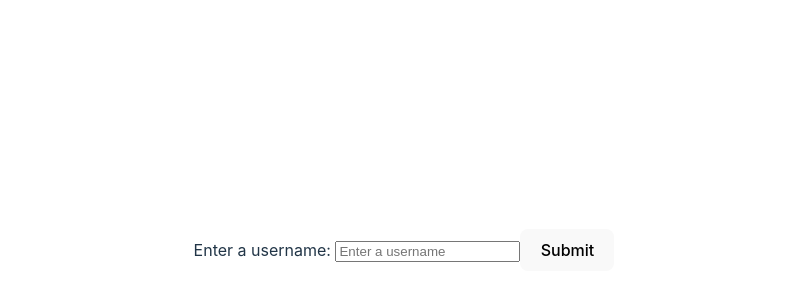
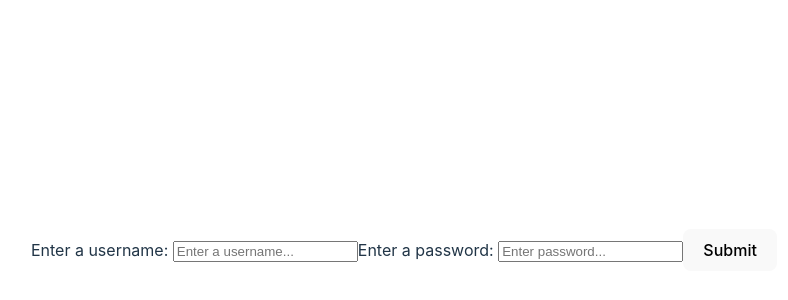
Before and after one commit to Daavoy/ChatApp, a React (Vite) app in the folder client/: page / in a window 1280 px wide. Shown: the part 150-450 px from the top of the page, without its empty margins (236-1024 px from the left). Built offline with nearby package versions, Linux system fonts and the light colour scheme; no server answers.

Commit message:
refactor: change logic for how messages are handled in the chat and loginform

```diff
--- a/client/components/Chat.jsx
+++ b/client/components/Chat.jsx
@@ -5,6 +5,7 @@ import { useState, useEffect } from "react";
 import { useLocation, useNavigate } from "react-router-dom";
 import { useSocket } from "../context/SocketContext";
 import FileUploader from "./FileUploader";
+
 const Chat = () => {
     const location = useLocation();
     const navigate = useNavigate();
@@ -113,26 +114,27 @@ const Chat = () => {
     const executeCommands = async (command) => {
         console.log("command", command);
         if (command === "-h") {
-            await helpCommand();
+            helpCommand();
+            handleReset();
             return;
         }
 
         if (command.includes("/createchannel")) {
             createChannel();
+            handleReset();
             return;
         }
         if (command.includes("/deletechannel")) {
             deleteChannel();
+            handleReset();
             return;
         }
         if (command === "/addfile") {
-            console.log("file added")
-            setCommand(currentMessage);
+            console.log("file added", currentMessage)
             setShowFileUploader(true);
             return;
         }
-
-        console.log("No command");
+        console.log("Not a valid command");
 
     }
     /**
@@ -148,7 +150,6 @@ const Chat = () => {
         const command = currentMessage.toLowerCase();
         if (command[0] === '/' || command[0] === "-") {
             executeCommands(command);
-            handleReset();
             return;
         }
 
@@ -181,6 +182,7 @@ const Chat = () => {
         setCurrentMessage("");
         setShowFileUploader(false);
     }
+
     return (
         <div>
             <div className="chat-header">
@@ -197,9 +199,9 @@ const Chat = () => {
                 {helpMessage && helpMessage.map((message, idx) => {
                     return <p key={idx}>{message}</p>
                 })}
+                {showFileUploader && <FileUploader message={currentMessage} handleReset={handleReset} />}
 
 
-                {showFileUploader && <FileUploader currentMessage={command} handleReset={handleReset} />}
             </div>
             <div className="chat-footer">
                 <input type="text" onChange={handleChange} onKeyDown={(event) => event.key === "Enter" && sendMessage()} value={currentMessage} />
--- a/client/components/Home.jsx
+++ b/client/components/Home.jsx
@@ -20,7 +20,8 @@ const Home = () => {
     }, [socket]);
 
 
-    const handleUserNameSubmit = (userName) => {
+    const handleUserNameSubmit = (userName, password) => {
+        console.log(password);
         joinRoom(userName)
     }
 
--- a/client/components/LoginForm.jsx
+++ b/client/components/LoginForm.jsx
@@ -19,7 +19,8 @@ export const LoginForm = ({ onFormSubmit }) => {
     return (
         <div>
             <form onSubmit={onSubmit} ref={formRef}>
-                <label htmlFor="userName">Enter a username: </label><input type="text" id="userName" placeholder="Enter a username" onChange={onChange} />
+                <label htmlFor="userName">Enter a username: </label><input type="text" id="userName" placeholder="Enter a username..." onChange={onChange} />
+                <label htmlFor="password">Enter a password: </label><input type="password" id="password" placeholder="Enter password..." onChange={onChange} />
                 <button type="submit">Submit</button>
             </form>
         </div>)
```
